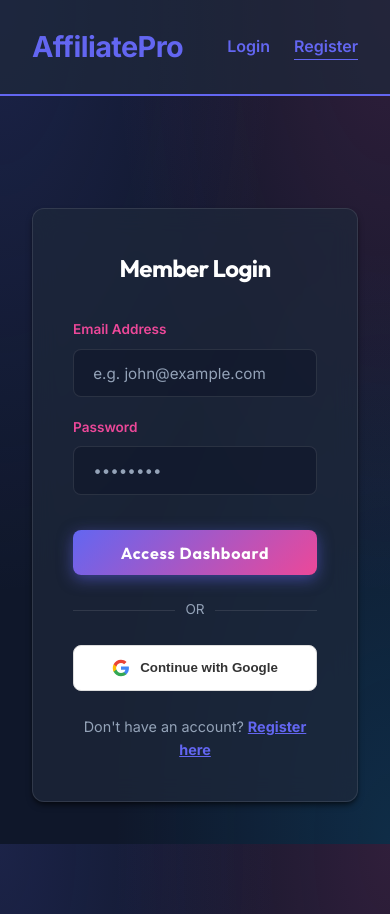
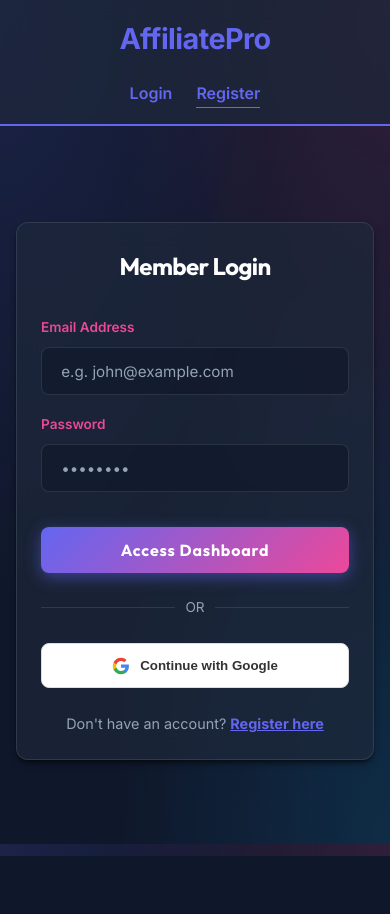
Before and after one commit to GanganapalliYagnesh/Affiliated-Tracking-System, a React (Vite) app in the folder client/: page /login in a window 390 px wide. After the commit the page ends 856 px from the top, so only its background shows below. Built offline with nearby package versions, Linux system fonts and the light colour scheme; no server answers.

Commit message:
style: add mobile responsiveness for containers, cards, and navbar

```diff
--- a/client/src/components/common/Navbar.jsx
+++ b/client/src/components/common/Navbar.jsx
@@ -13,15 +13,7 @@ const Navbar = () => {
   };
 
   return (
-    <nav style={{
-      display: 'flex',
-      justifyContent: 'space-between',
-      alignItems: 'center',
-      padding: '1.5rem 2rem',
-      background: 'var(--bg-card)',
-      borderBottom: '2px solid var(--primary)',
-      color: 'var(--primary)'
-    }}>
+    <nav className="navbar">
       <Link to="/" style={{
         color: 'var(--primary)',
         textDecoration: 'none',
@@ -31,10 +23,10 @@ const Navbar = () => {
         letterSpacing: '-0.02em'
       }}>AffiliatePro</Link>
 
-      <div style={{ display: 'flex', alignItems: 'center', gap: '2rem' }}>
+      <div className="nav-links">
         {user ? (
           <>
-            <div style={{ display: 'flex', gap: '1.5rem', fontWeight: '600', fontSize: '0.9rem', textTransform: 'uppercase', letterSpacing: '0.05em' }}>
+            <div className="nav-menu" style={{ display: 'flex', gap: '1.5rem', fontWeight: '600', fontSize: '0.9rem', textTransform: 'uppercase', letterSpacing: '0.05em' }}>
               {user.role === 'admin' ? (
                 <>
                   <Link to="/admin" style={{ color: 'var(--primary)', textDecoration: 'none' }}>Admin Home</Link>
--- a/client/src/index.css
+++ b/client/src/index.css
@@ -65,10 +65,22 @@ h1 {
   -webkit-text-fill-color: transparent;
 }
 
+@media (max-width: 768px) {
+  h1 { font-size: 1.8rem; }
+  h2 { font-size: 1.5rem; }
+  h3 { font-size: 1.2rem; }
+}
+
 .container {
   max-width: 1280px;
   margin: 0 auto;
   padding: 3rem 2rem;
+}
+
+@media (max-width: 768px) {
+  .container {
+    padding: 2rem 1rem;
+  }
 }
 
 /* Glassmorphism Cards */
@@ -83,6 +95,12 @@ h1 {
   transition: all 0.4s cubic-bezier(0.4, 0, 0.2, 1);
   position: relative;
   overflow: hidden;
+}
+
+@media (max-width: 768px) {
+  .card {
+    padding: 1.5rem;
+  }
 }
 
 .card::before {
@@ -149,3 +167,41 @@ input:focus, select:focus {
 input::placeholder {
   color: var(--text-muted);
 }
+
+/* Responsive Navbar */
+.navbar {
+  display: flex;
+  justify-content: space-between;
+  align-items: center;
+  padding: 1.5rem 2rem;
+  background: var(--bg-card);
+  border-bottom: 2px solid var(--primary);
+  backdrop-filter: blur(10px);
+}
+
+.nav-links {
+  display: flex;
+  align-items: center;
+  gap: 2rem;
+}
+
+@media (max-width: 900px) {
+  .navbar {
+    flex-direction: column;
+    gap: 1.2rem;
+    padding: 1rem;
+  }
+
+  .nav-links {
+    width: 100%;
+    justify-content: center;
+    flex-wrap: wrap;
+    gap: 1rem;
+  }
+
+  .nav-menu {
+    justify-content: center;
+    flex-wrap: wrap;
+    gap: 0.8rem !important;
+  }
+}
```
